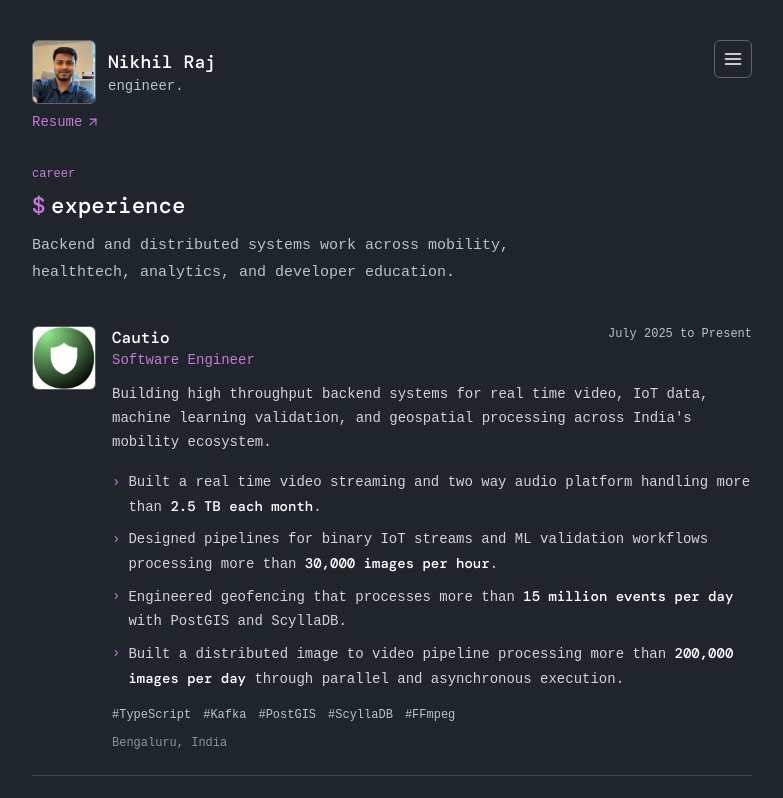
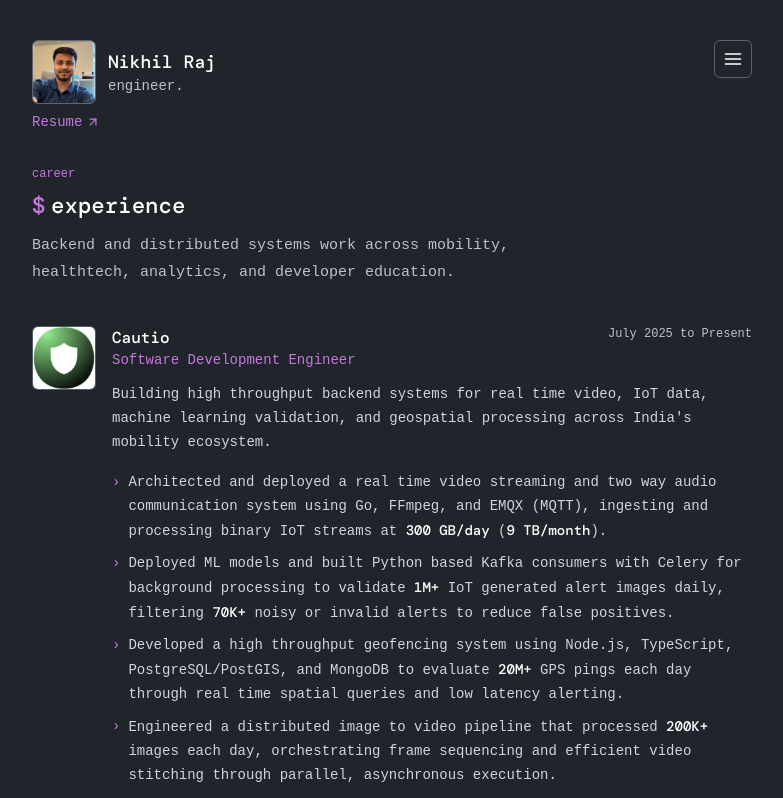
Before and after one commit to nikhil25803/portfolio, a React (Vite) app: page /experience in a window 1280 px wide. Shown: the top 798 px of the page, without its empty margins (248-1031 px from the left). Built offline with nearby package versions, Linux system fonts and the light colour scheme; a web font is replaced by a local one.

Commit message:
feat: update experience section with links and enhance quote selection logic

```diff
--- a/src/components/ExperienceSection.tsx
+++ b/src/components/ExperienceSection.tsx
@@ -12,7 +12,11 @@
     </div>
     <div className="mt-6">
       {FEATURED_EXPERIENCES.map((experience) => (
-        <ExperienceCard key={experience.id} experience={experience} />
+        <ExperienceCard
+          key={experience.id}
+          experience={experience}
+          linkTo={`/experience#${experience.id}`}
+        />
       ))}
     </div>
   </section>
--- a/src/components/Navbar.tsx
+++ b/src/components/Navbar.tsx
@@ -89,7 +89,7 @@
           </Link>
         </div>
         <a
-          href="https://drive.google.com/file/d/1Jf6UxOy3fnhm6mBNdYIIJTg__vt48X96/view"
+          href="https://drive.google.com/file/d/1n8a-sUyBwAh-VsHwbkLBssWAjQkNOTES/view?usp=sharing"
           target="_blank"
           rel="noreferrer"
           className="inline-flex items-center gap-1 text-sm"
--- a/src/components/Quote.tsx
+++ b/src/components/Quote.tsx
@@ -3,6 +3,7 @@
 import {
   advanceTypewriter,
   getTypewriterDelay,
+  pickRandomQuoteIndex,
   shouldAnimate,
   type TypewriterState,
 } from "../utils/typewriter";
@@ -18,6 +19,13 @@
   const [interactionPaused, setInteractionPaused] = useState(false);
   const [reducedMotion, setReducedMotion] = useState(false);
   const quote = quotes[state.quoteIndex];
+
+  useEffect(() => {
+    setState((current) => ({
+      ...current,
+      quoteIndex: pickRandomQuoteIndex(quotes.length),
+    }));
+  }, []);
 
   useEffect(() => {
     const mediaQuery = window.matchMedia("(prefers-reduced-motion: reduce)");
--- a/src/components/cards/ExperienceCard.tsx
+++ b/src/components/cards/ExperienceCard.tsx
@@ -1,18 +1,28 @@
+import { Link } from "react-router-dom";
 import type { ExperienceEntry } from "../../types";
 
 interface ExperienceCardProps {
   experience: ExperienceEntry;
   detailed?: boolean;
+  linkTo?: string;
 }
 
 const ExperienceCard = ({
   experience,
   detailed = false,
+  linkTo,
 }: ExperienceCardProps) => (
   <article
     id={experience.id}
-    className="experience-card flex scroll-mt-6 gap-4 border-b border-textGray/20 py-6 first:pt-0 last:border-0 last:pb-0"
+    className={`experience-card relative flex scroll-mt-6 gap-4 border-b border-textGray/20 py-6 first:pt-0 last:border-0 last:pb-0 ${linkTo ? "transition hover:bg-textWhite/[0.02]" : ""}`}
   >
+    {linkTo && (
+      <Link
+        to={linkTo}
+        aria-label={`View ${experience.role} at ${experience.company}`}
+        className="absolute inset-0 z-10 rounded-md"
+      />
+    )}
     <img
       src={experience.companyLogo}
       alt={`${experience.company} company logo`}
@@ -47,13 +57,18 @@
                   {typeof highlight === "string" ? (
                     highlight
                   ) : (
-                    <>
-                      {highlight.leading}
-                      <strong className="font-medium text-textWhite">
-                        {highlight.metric}
-                      </strong>
-                      {highlight.trailing}
-                    </>
+                    highlight.parts.map((part, partIndex) =>
+                      part.metric ? (
+                        <strong
+                          key={partIndex}
+                          className="font-medium text-textWhite"
+                        >
+                          {part.text}
+                        </strong>
+                      ) : (
+                        part.text
+                      ),
+                    )
                   )}
                 </span>
               </li>
--- a/src/data/experience-data.ts
+++ b/src/data/experience-data.ts
@@ -10,37 +10,71 @@
     id: "cautio-software-engineer",
     company: "Cautio",
     companyLogo: cautioLogo,
-    role: "Software Engineer",
+    role: "Software Development Engineer",
     dates: "July 2025 to Present",
     location: "Bengaluru, India",
     summary:
       "Building high throughput backend systems for real time video, IoT data, machine learning validation, and geospatial processing across India's mobility ecosystem.",
     highlights: [
       {
-        leading:
-          "Built a real time video streaming and two way audio platform handling more than ",
-        metric: "2.5 TB each month",
-        trailing: ".",
+        parts: [
+          {
+            text: "Architected and deployed a real time video streaming and two way audio communication system using Go, FFmpeg, and EMQX (MQTT), ingesting and processing binary IoT streams at ",
+          },
+          { text: "300 GB/day", metric: true },
+          { text: " (" },
+          { text: "9 TB/month", metric: true },
+          { text: ")." },
+        ],
       },
       {
-        leading:
-          "Designed pipelines for binary IoT streams and ML validation workflows processing more than ",
-        metric: "30,000 images per hour",
-        trailing: ".",
+        parts: [
+          {
+            text: "Deployed ML models and built Python based Kafka consumers with Celery for background processing to validate ",
+          },
+          { text: "1M+", metric: true },
+          { text: " IoT generated alert images daily, filtering " },
+          { text: "70K+", metric: true },
+          { text: " noisy or invalid alerts to reduce false positives." },
+        ],
       },
       {
-        leading: "Engineered geofencing that processes more than ",
-        metric: "15 million events per day",
-        trailing: " with PostGIS and ScyllaDB.",
+        parts: [
+          {
+            text: "Developed a high throughput geofencing system using Node.js, TypeScript, PostgreSQL/PostGIS, and MongoDB to evaluate ",
+          },
+          { text: "20M+", metric: true },
+          {
+            text: " GPS pings each day through real time spatial queries and low latency alerting.",
+          },
+        ],
       },
       {
-        leading:
-          "Built a distributed image to video pipeline processing more than ",
-        metric: "200,000 images per day",
-        trailing: " through parallel and asynchronous execution.",
+        parts: [
+          {
+            text: "Engineered a distributed image to video pipeline that processed ",
+          },
+          { text: "200K+", metric: true },
+          {
+            text: " images each day, orchestrating frame sequencing and efficient video stitching through parallel, asynchronous execution.",
+          },
+        ],
       },
     ],
-    skills: ["TypeScript", "Kafka", "PostGIS", "ScyllaDB", "FFmpeg"],
+    skills: [
+      "Go",
+      "FFmpeg",
+      "EMQX",
+      "MQTT",
+      "Python",
+      "Kafka",
+      "Celery",
+      "Node.js",
+      "TypeScript",
+      "PostgreSQL",
+      "PostGIS",
+      "MongoDB",
+    ],
     featured: true,
   },
   {
@@ -120,9 +154,11 @@
       "Wrote technically reviewed learning material for Scaler's Django and Django REST Framework curriculum.",
     highlights: [
       {
-        leading: "Published ",
-        metric: "more than ten",
-        trailing: " technically and SEO reviewed articles.",
+        parts: [
+          { text: "Published " },
+          { text: "more than ten", metric: true },
+          { text: " technically and SEO reviewed articles." },
+        ],
       },
       "Explained Django, Django REST Framework, and AI concepts with practical code samples.",
     ],
--- a/src/types.ts
+++ b/src/types.ts
@@ -16,9 +16,14 @@
   featured?: boolean;
 }
 
+export interface ExperienceHighlightPart {
+  text: string;
+  metric?: boolean;
+}
+
 export type ExperienceHighlight =
   | string
-  | { leading: string; metric: string; trailing: string };
+  | { parts: ExperienceHighlightPart[] };
 
 export interface ProjectCommand {
   label: string;
--- a/src/utils/typewriter.ts
+++ b/src/utils/typewriter.ts
@@ -16,10 +16,30 @@
   return TYPEWRITER_DELAYS[phase];
 }
 
+export function pickRandomQuoteIndex(
+  quoteCount: number,
+  randomValue = Math.random(),
+) {
+  if (quoteCount <= 1) return 0;
+  return Math.min(Math.floor(randomValue * quoteCount), quoteCount - 1);
+}
+
+export function pickNextQuoteIndex(
+  currentIndex: number,
+  quoteCount: number,
+  randomValue = Math.random(),
+) {
+  if (quoteCount <= 1) return currentIndex;
+
+  const offset = 1 + Math.floor(randomValue * (quoteCount - 1));
+  return (currentIndex + offset) % quoteCount;
+}
+
 export function advanceTypewriter(
   state: TypewriterState,
   quoteLength: number,
   quoteCount: number,
+  randomValue = Math.random(),
 ): TypewriterState {
   if (state.phase === "typing") {
     return state.characterCount < quoteLength
@@ -34,7 +54,7 @@
   }
 
   return {
-    quoteIndex: (state.quoteIndex + 1) % quoteCount,
+    quoteIndex: pickNextQuoteIndex(state.quoteIndex, quoteCount, randomValue),
     characterCount: 0,
     phase: "typing",
   };
```
Also changed, not shown: 1 other file (tests, documents, lock files or other folders).
